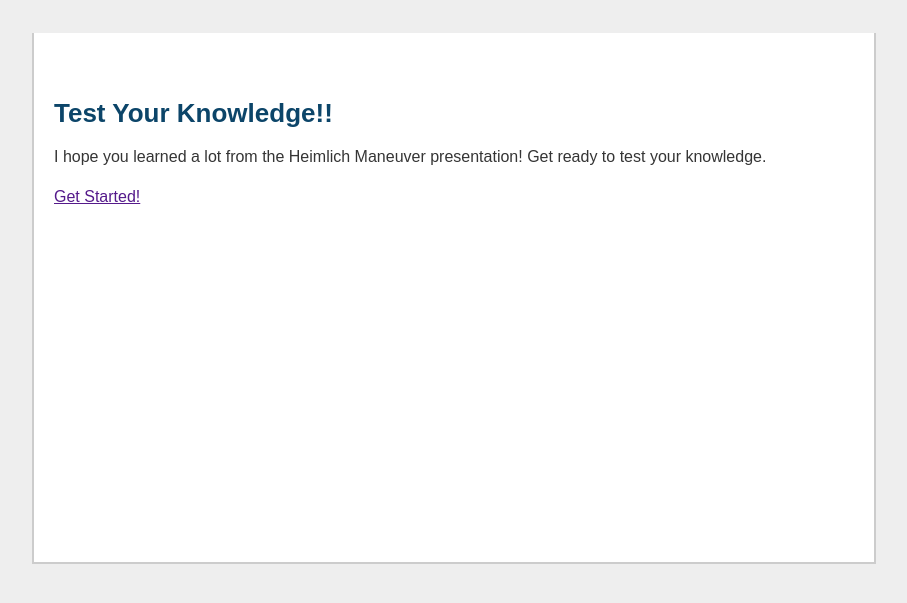
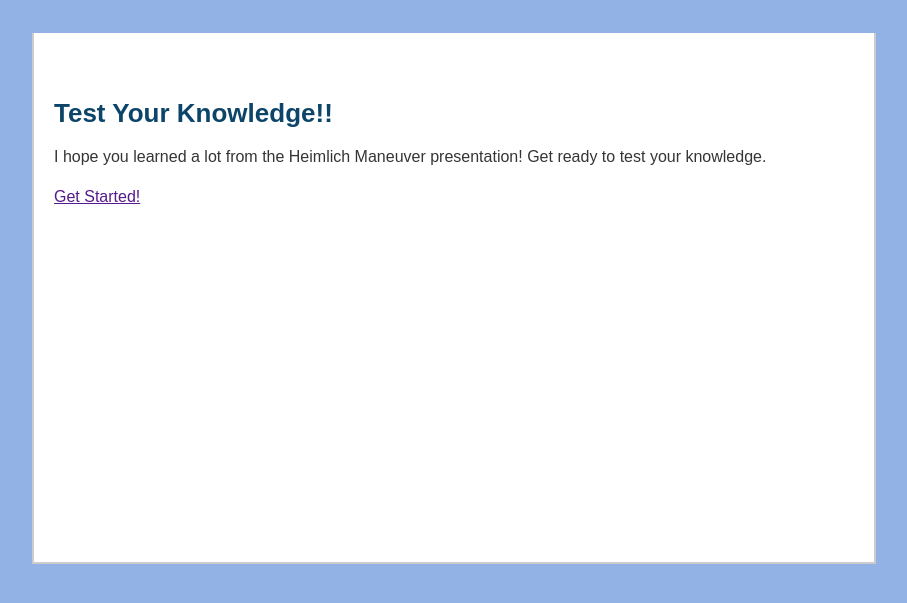
Before and after one commit to RPappalardo/mejo487, a PHP site: page /project2/quiz.html in a window 1280 px wide. Shown: the top 603 px of the page, without its empty margins (186-1093 px from the left). Run offline with PHP 8.4, Linux system fonts and the light colour scheme; some libraries are stand-ins or nearby versions.

Commit message:
Change color

```diff
--- a/project2/style.css
+++ b/project2/style.css
@@ -155,7 +155,7 @@ ul.responses li {
 
 html {
   /* blue color */
-    background: #EEEEEE !important;
+    background: #92b2e5 !important;
 }
 
 body {
```
